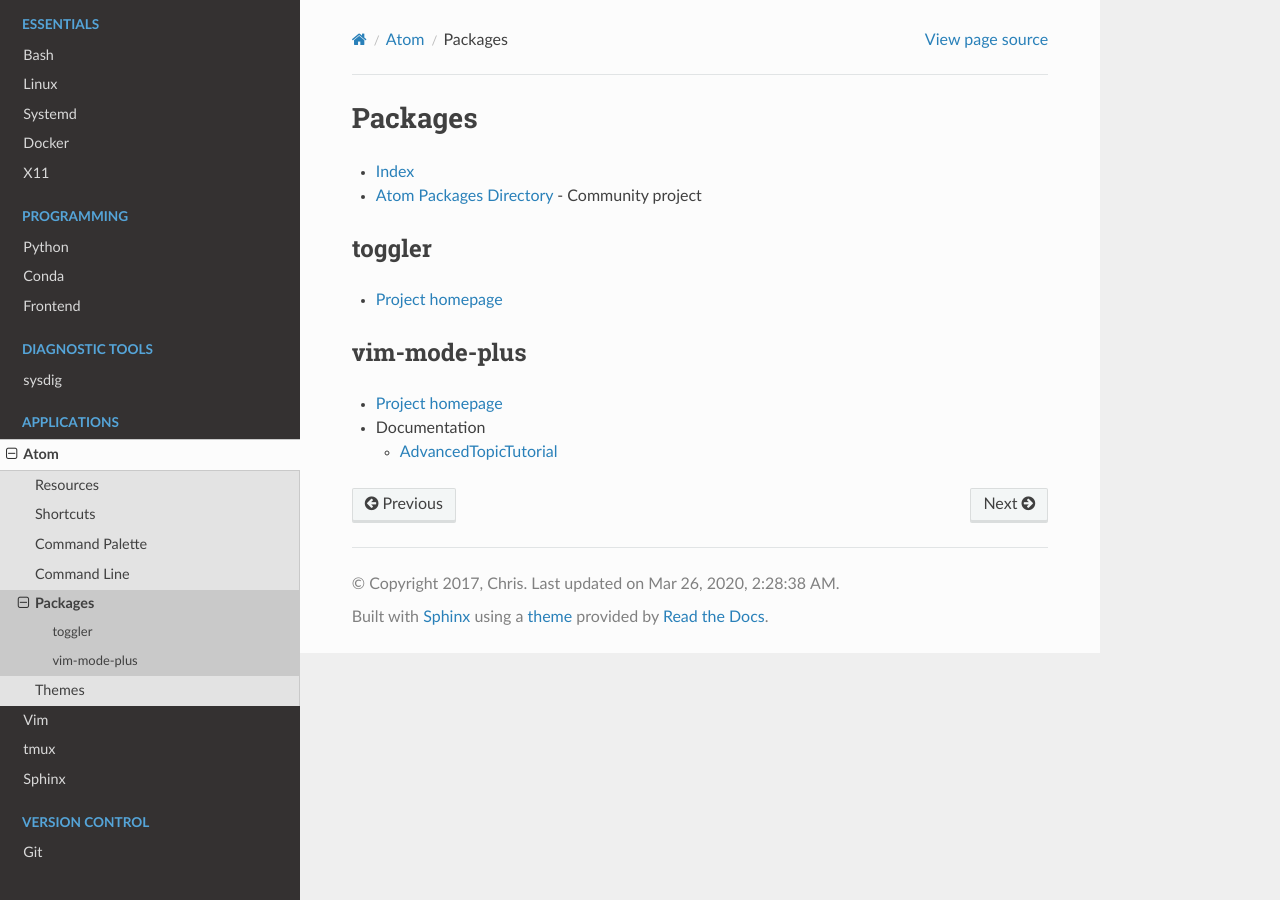
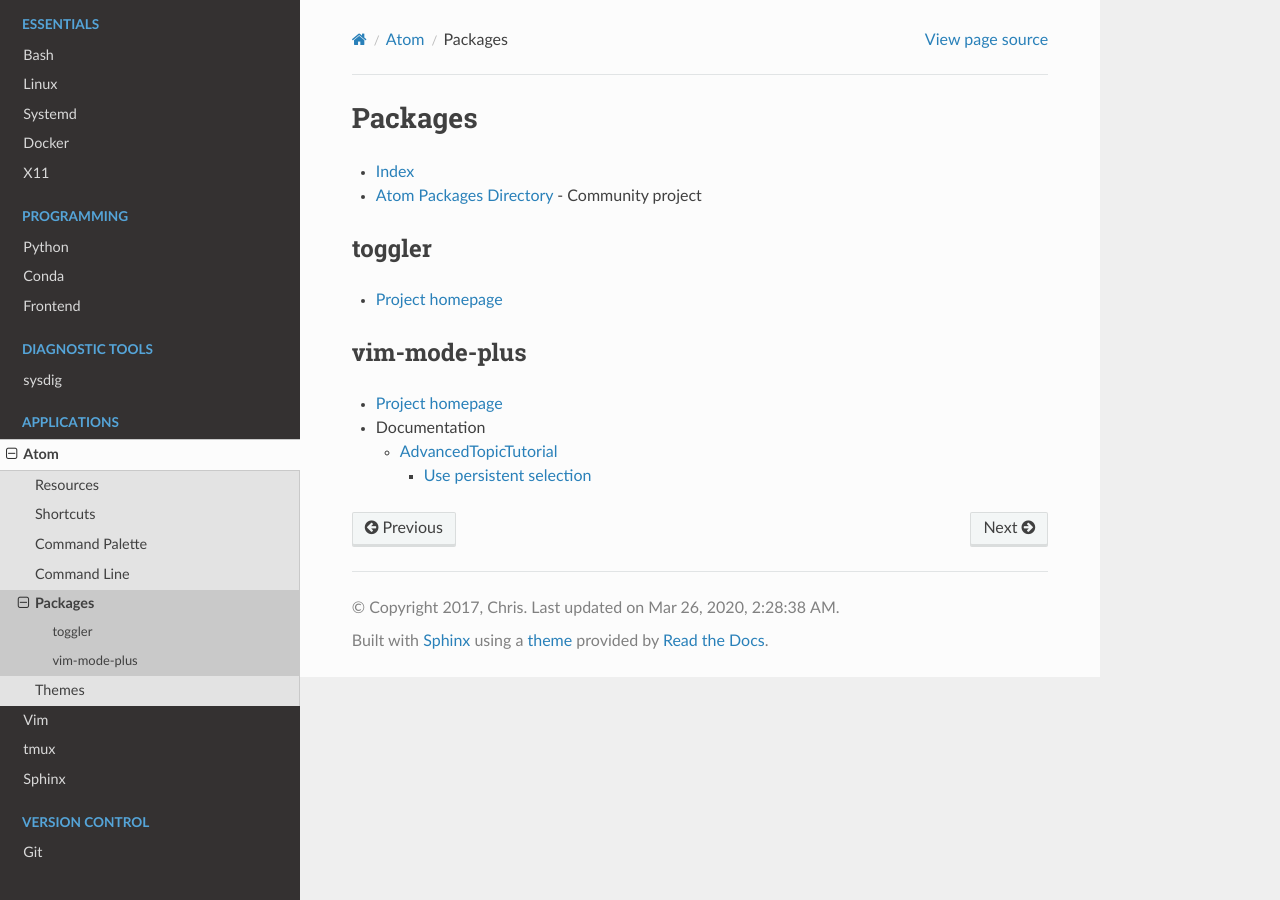
Before and after one commit to heterotopian/technotes, a Sphinx documentation site: the page built from source/atom/package.rst, in a window 1280 px wide. Built offline with Sphinx 7.4.7 and the Read the Docs theme 2.0.0, drawn with Linux system fonts in a browser that asks for light colours.

Commit message:
Add persistent selection tutorial

```diff
--- a/source/atom/package.rst
+++ b/source/atom/package.rst
@@ -23,3 +23,5 @@
 - Documentation
 
   - `AdvancedTopicTutorial <https://github.com/t9md/atom-vim-mode-plus/wiki/AdvancedTopicTutorial>`_
+
+    - `Use persistent selection <https://github.com/t9md/atom-vim-mode-plus/wiki/AdvancedTopicTutorial#7-use-persistent-selection>`_
```
